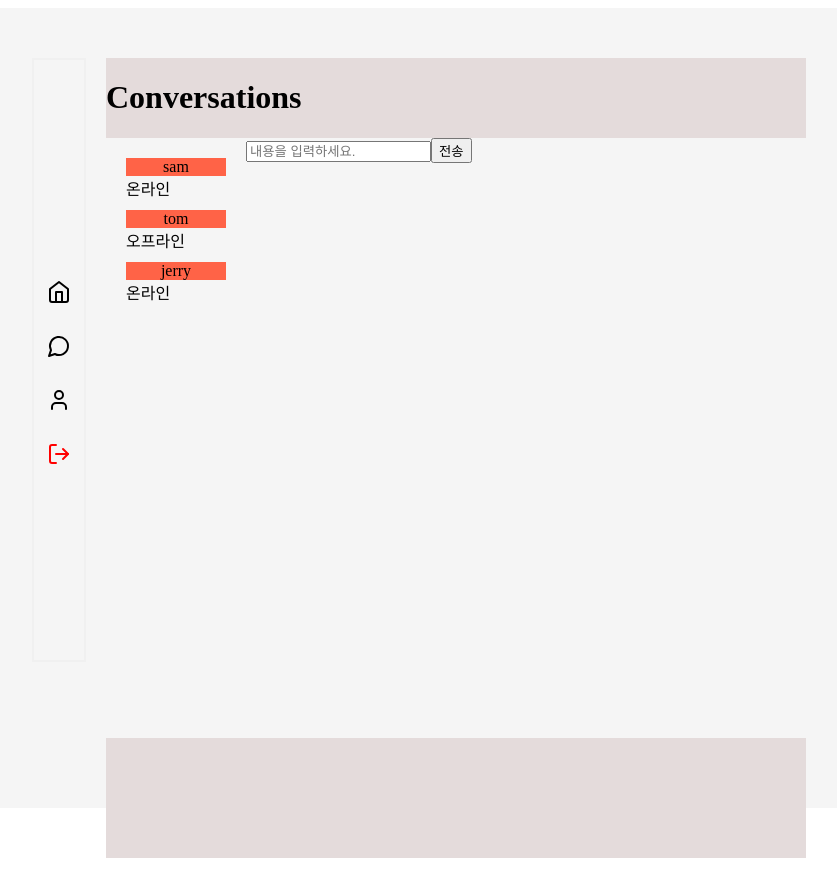
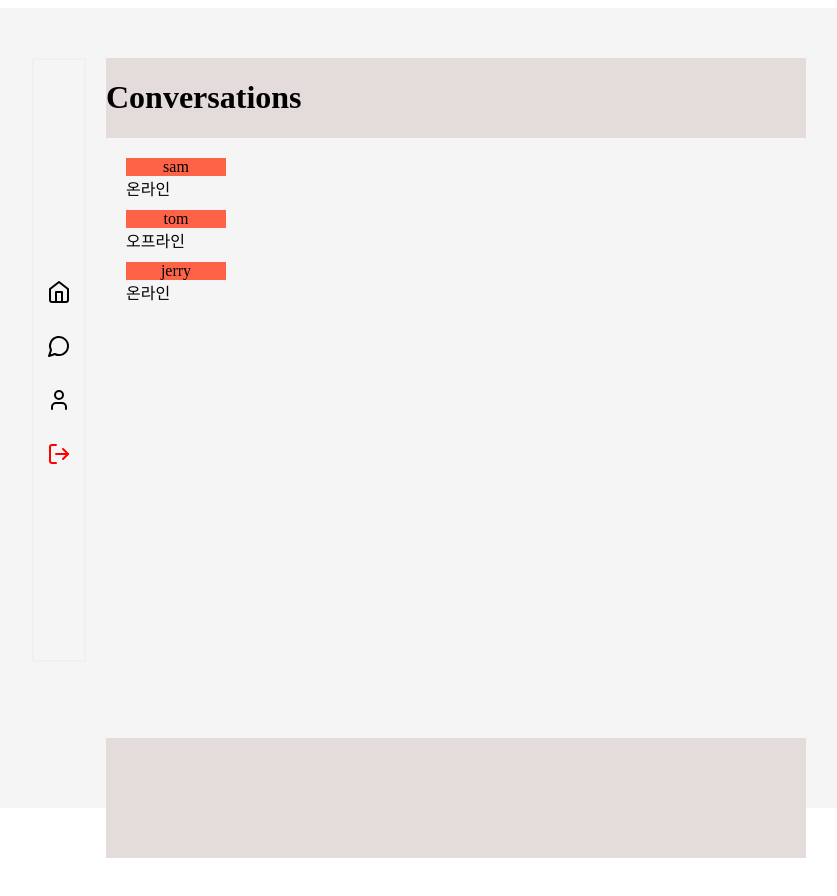
Before and after one commit to hwacho9/taskmessenger, a React (Vite) app: page /chat in a window 1280 px wide. Shown: the top 896 px of the page, without its empty margins (178-1015 px from the left). Built offline with nearby package versions, Linux system fonts and the light colour scheme; no server answers; sample sign-in values are in the browser's storage.

Commit message:
feat:chat online

```diff
--- a/src/components/Gpt-result.tsx
+++ b/src/components/Gpt-result.tsx
@@ -43,7 +43,7 @@ export const Chat = async () => {
         priority: 7
         from: shokubota7280
         due_date: 今日
-        `
+        `;
         /*
         const response = await axios.post(`${API_URL}chat/completions`, {
             // モデル ID の指定
@@ -78,9 +78,8 @@ export const Chat = async () => {
         // 回答の取得
         //return response.data.choices[0].message.content;
         return response;
-
     } catch (error) {
         console.error(error);
         return null;
     }
-}
+};
--- a/src/firebase.ts
+++ b/src/firebase.ts
@@ -1,6 +1,5 @@
 // Import the functions you need from the SDKs you need
 import { initializeApp } from "firebase/app";
-import { getAnalytics } from "firebase/analytics";
 import { getDatabase } from "firebase/database";
 import { getAuth } from "firebase/auth";
 import { getFirestore } from "firebase/firestore";
@@ -25,4 +24,4 @@ const app = initializeApp(firebaseConfig);
 
 export const auth = getAuth(app);
 export const databse = getDatabase(app);
-export const firestore = getFirestore(app);
+export const db = getFirestore(app);
--- a/src/routes/chat.tsx
+++ b/src/routes/chat.tsx
@@ -1,7 +1,6 @@
-import { useEffect, useState } from "react";
-import { auth, firestore } from "../firebase"; // Import your Firebase configuration
-import { doc, collection } from "firebase/firestore"; // Import the necessary package
+import { useState } from "react";
 import styled from "styled-components";
+import firebase from "firebase/app"; // Import the firebase package
 
 export default function Chat() {
     const [msg, setMsg] = useState("");
@@ -23,23 +22,6 @@ export default function Chat() {
             is_online: true,
         },
     ];
-
-    const handleOnChange = (e) => {
-        setMsg(e.target.value);
-    };
-    const handleSumbit = async (e: { preventDefault: () => void }) => {
-        e.preventDefault();
-        console.log(msg);
-        try {
-            sendChat({
-                message: msg,
-                timestamp: Date.now(),
-                uid: undefined,
-            });
-        } catch (error) {
-            console.log(error);
-        }
-    };
 
     const Usermenu = styled.div`
         display: flex;
@@ -95,14 +77,14 @@ export default function Chat() {
                     </User>
                 </Usermenu>
 
-                <form onSubmit={handleSumbit}>
+                {/* <form onSubmit={handleSumbit}>
                     <input
                         placeholder="내용을 입력하세요."
                         value={msg}
                         onChange={handleOnChange}
                     />
                     <button type="submit">전송</button>
-                </form>
+                </form> */}
             </Chatlayout>
             {/* <div className="chat-bottom">
                 <form onSubmit={handleSumbit}>
@@ -117,6 +99,3 @@ export default function Chat() {
         </Chatscreen>
     );
 }
-function sendChat(arg0: { message: string; timestamp: number; uid: any }) {
-    throw new Error("Function not implemented.");
-}
--- a/src/routes/create-account.tsx
+++ b/src/routes/create-account.tsx
@@ -1,6 +1,6 @@
 import { createUserWithEmailAndPassword, updateProfile } from "firebase/auth";
 import { useState } from "react";
-import { auth } from "../firebase";
+import { auth, db } from "../firebase";
 import { Link, useNavigate } from "react-router-dom";
 import { FirebaseError } from "firebase/app";
 import {
@@ -11,7 +11,6 @@ import {
     Wrapper,
     Error,
 } from "../components/auth-components";
-import { Firestore, doc, setDoc } from "firebase/firestore";
 
 export default function CreateAccount() {
     const navigate = useNavigate();
@@ -19,6 +18,7 @@ export default function CreateAccount() {
     const [name, setName] = useState("");
     const [email, setEmail] = useState("");
     const [password, setPassword] = useState("");
+
     const [error, setError] = useState("");
 
     const onChange = (e: React.ChangeEvent<HTMLInputElement>) => {
@@ -42,6 +42,7 @@ export default function CreateAccount() {
                 password
             );
 
+            // db.collection("users").doc(credentials.user.uid).set({});
             console.log(credentials.user);
             await updateProfile(credentials.user, { displayName: name });
             navigate("/");
```
